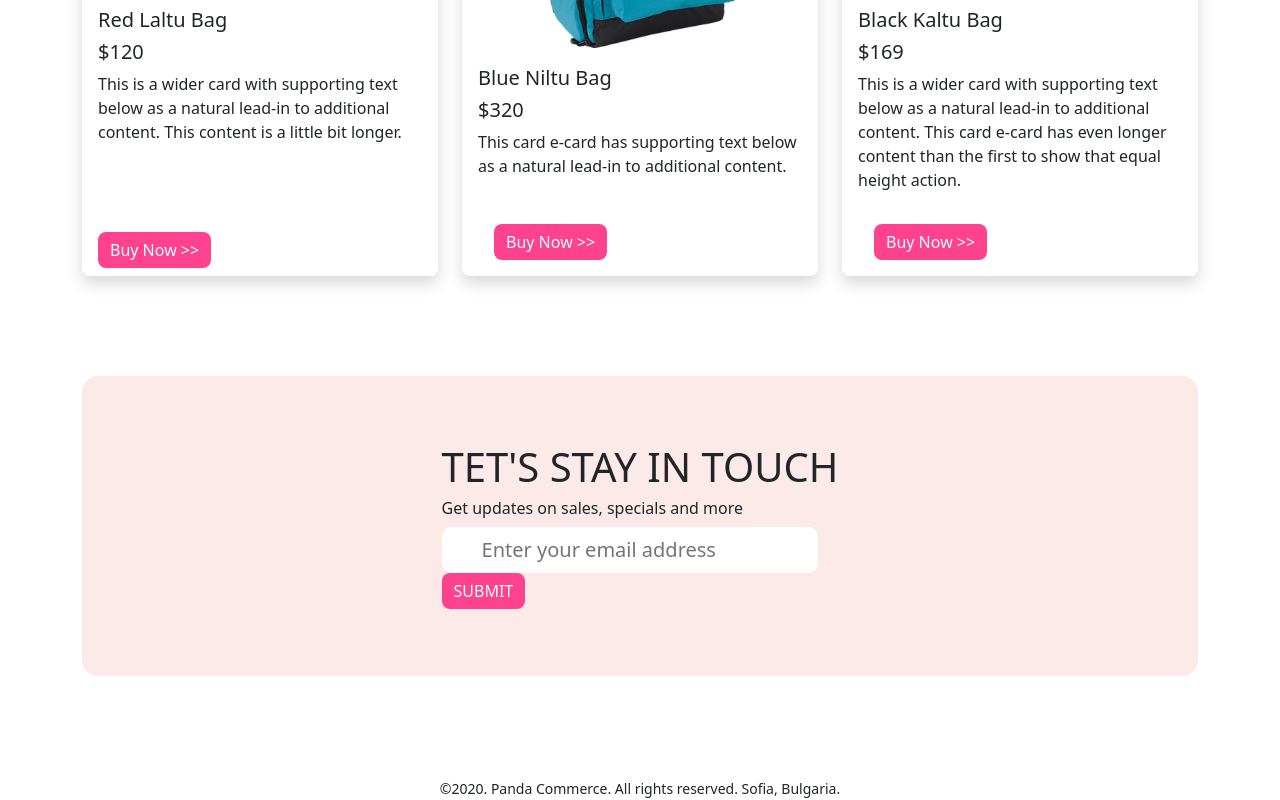
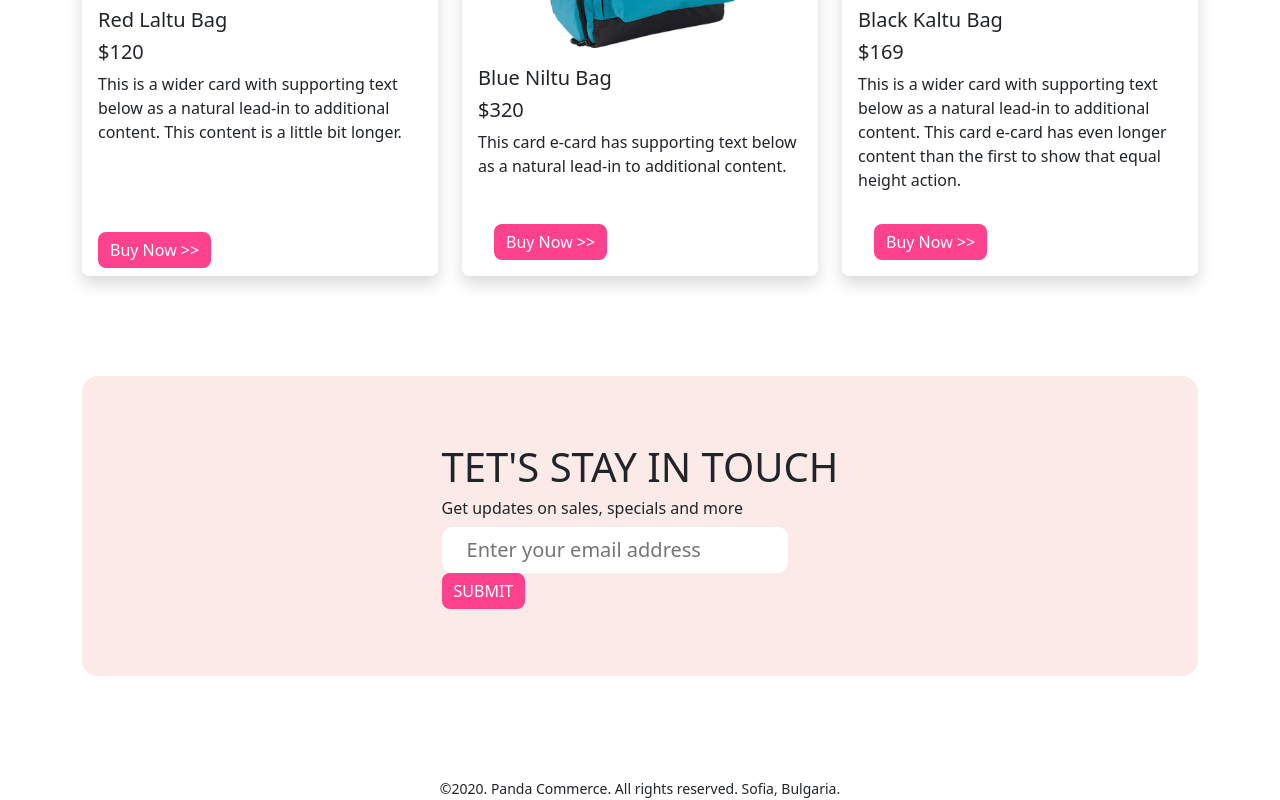
Before and after one commit to rjmahfuztech/e-commerce-website, a plain HTML site: page index.html in a window 1280 px wide. Shown: the part 1788-2588 px from the top of the page. Drawn offline with nearby package versions, Linux system fonts and the light colour scheme.

Commit message:
all is finished

```diff
--- a/style.css
+++ b/style.css
@@ -30,7 +30,7 @@
 }
 
 .in-put{
-    padding: 8px 40px;
+    padding: 8px 25px;
     font-size: 20px;
     border: none;
     border-radius: 10px;
```
